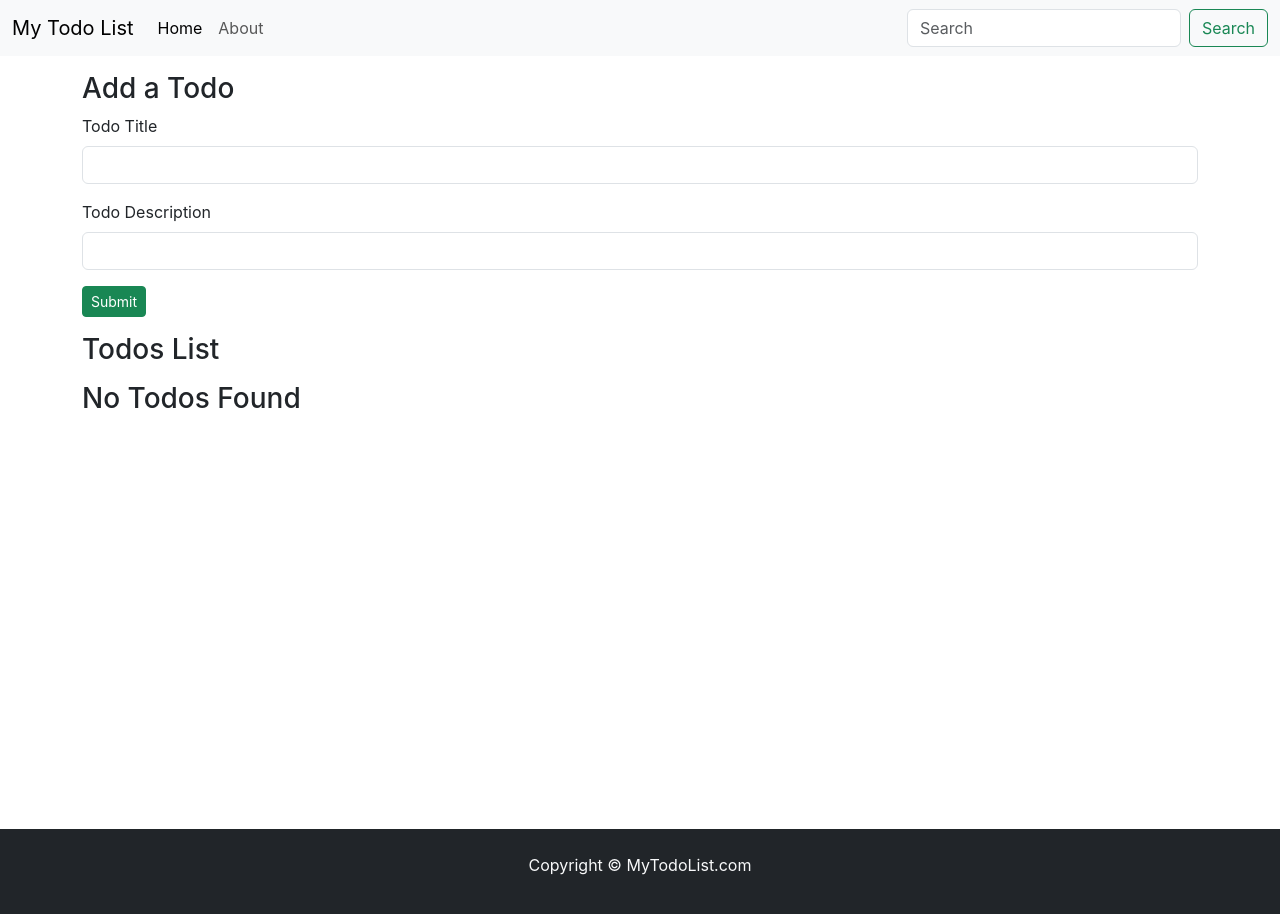
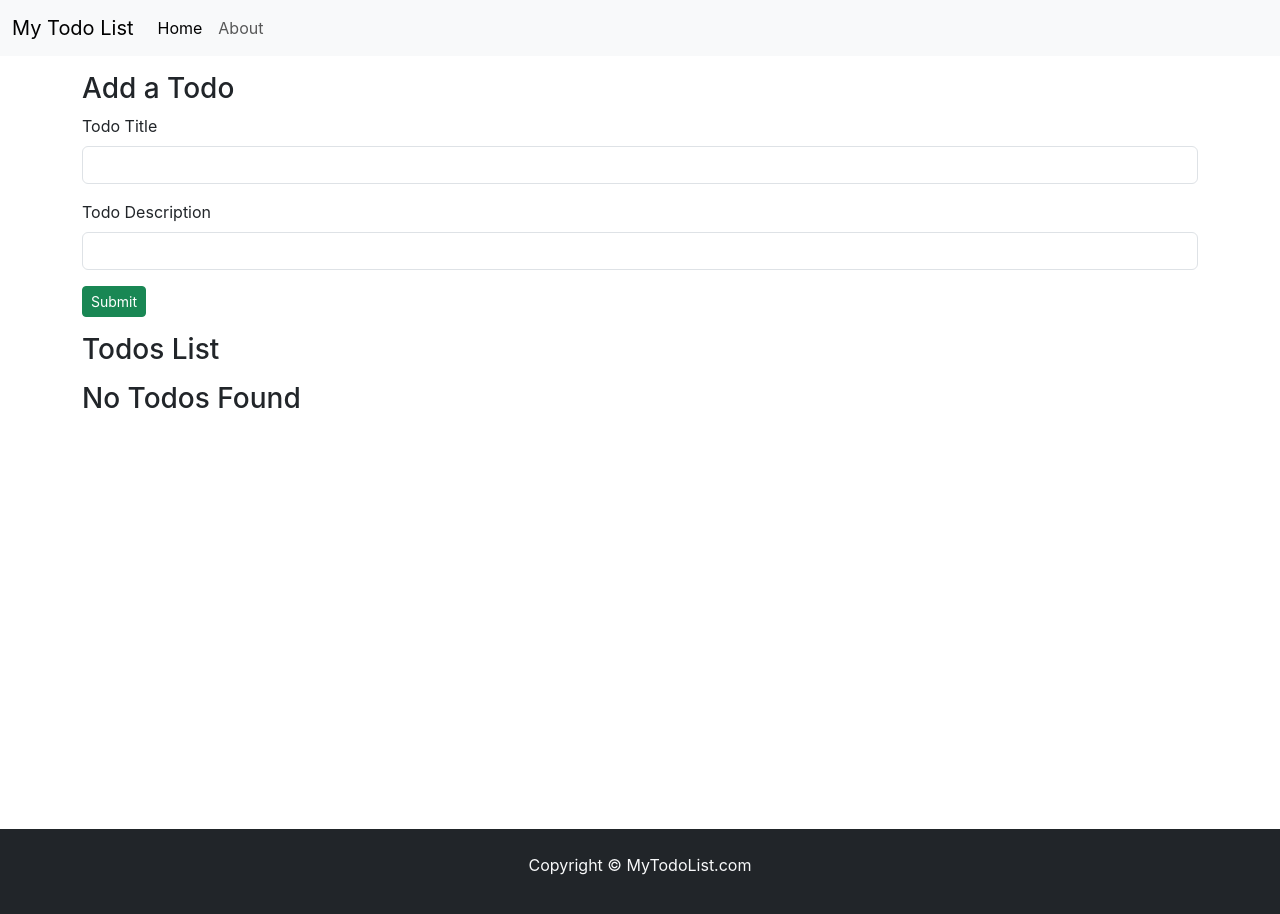
Before and after one commit to DivyJain23/todo-list, a React (Create React App) app: page / in a window 1280 px wide. Shown: the top 914 px of the page. Built offline with nearby package versions, Linux system fonts and the light colour scheme.

Commit message:
-removed search button from the header and installed react-router-dom

```diff
--- a/package.json
+++ b/package.json
@@ -8,6 +8,7 @@
     "@testing-library/user-event": "^13.5.0",
     "react": "^18.2.0",
     "react-dom": "^18.2.0",
+    "react-router-dom": "^6.8.0",
     "react-scripts": "5.0.1",
     "web-vitals": "^2.1.4"
   },
--- a/src/App.js
+++ b/src/App.js
@@ -4,6 +4,12 @@
 import { Footer } from './MyComponents/Footer';
 import Header from './MyComponents/Header';
 import { Todos } from './MyComponents/Todos';
+import {
+  createBrowserRouter,
+  RouterProvider,
+  Route,
+  Link,
+} from "react-router-dom";
 
 function App() {
   let initTodo;
--- a/src/MyComponents/Header.js
+++ b/src/MyComponents/Header.js
@@ -17,10 +17,6 @@
                             <a className="nav-link" href="#">About</a>
                         </li>
                     </ul>
-                    <form className="d-flex" role="search">
-                        <input className="form-control me-2" type="search" placeholder="Search" aria-label="Search"></input>
-                        <button className="btn btn-outline-success" type="submit">Search</button>
-                    </form>
                 </div>
             </div>
         </nav>
```
Also changed, not shown: 1 other file (tests, documents, lock files or other folders).
